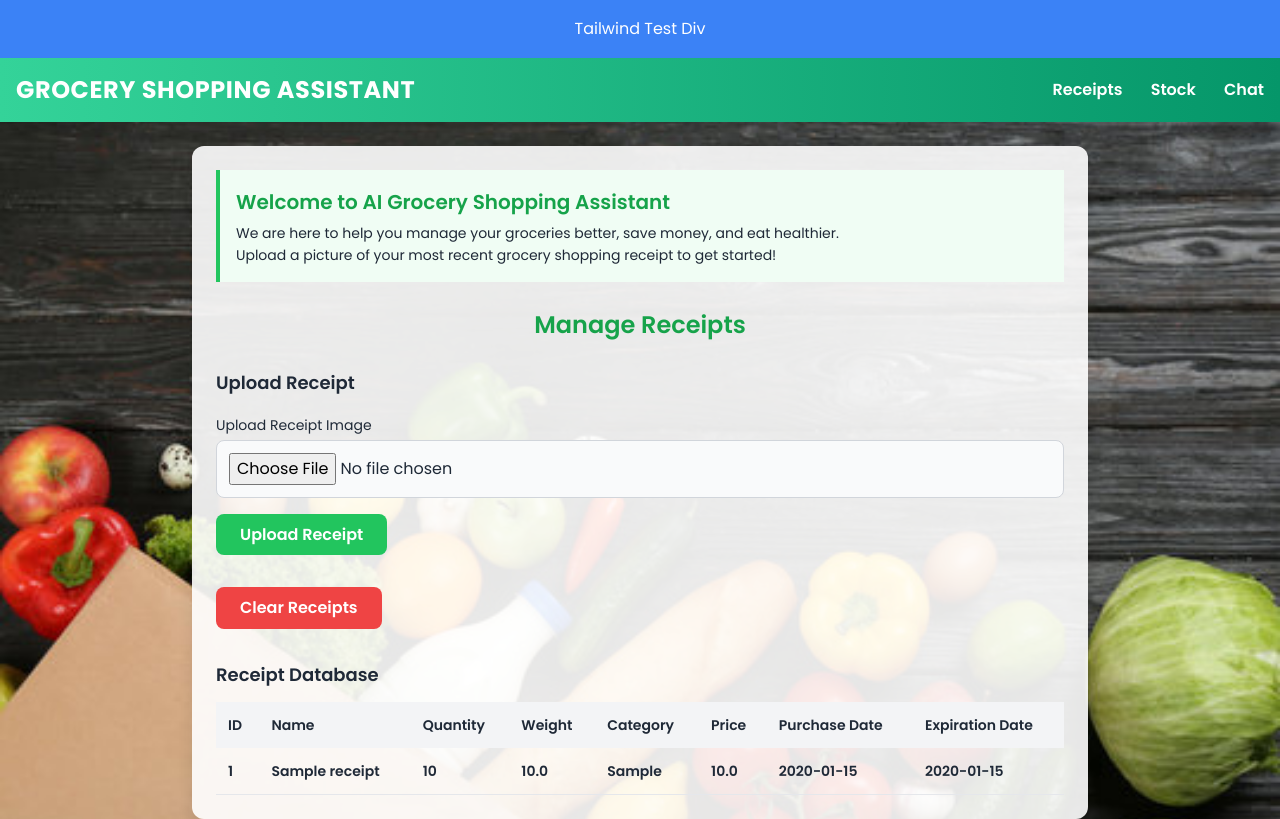
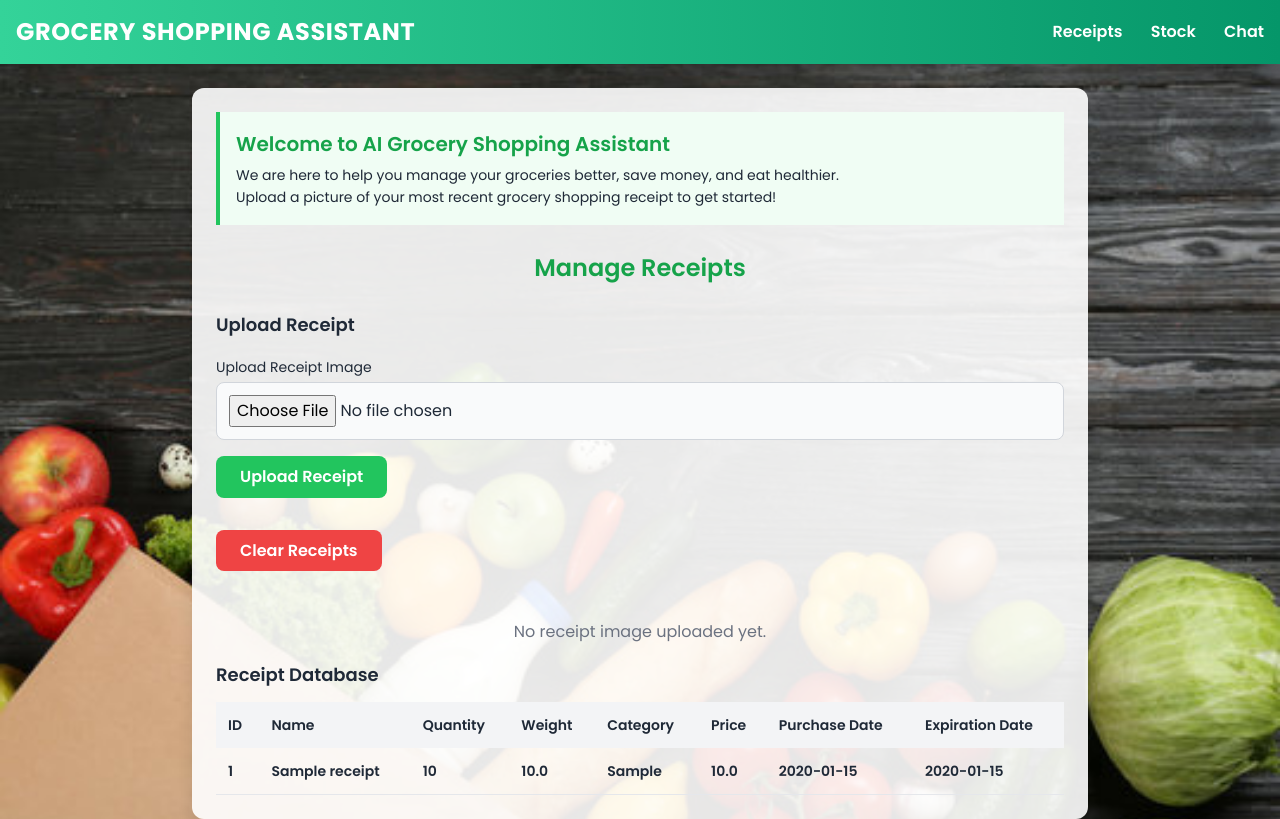
Before and after one commit to DATUMBRIGHT/SMART_GROCERY_SHOPING-ASSISTANT, a Flask app: page / in a window 1280 px wide. Run offline with Flask 3, Linux system fonts and the light colour scheme; tables that the repository leaves empty hold one stand-in row (values such as "Sample post"); some libraries are stand-ins or nearby versions.

Commit message:
image display in receipt added

```diff
--- a/src/constants/config.yaml
+++ b/src/constants/config.yaml
@@ -14,5 +14,5 @@ deepseek:
   model: deepseek-chat
 
 upload:
-  allowed_extensions: ['png', 'jpeg', 'jpg']
+  allowed_extensions: ['.png', '.jpeg', '.jpg']
   max_content_length: 16777216  # 16MB in bytes
--- a/src/main.py
+++ b/src/main.py
@@ -1,4 +1,4 @@
-from flask import Flask, render_template, url_for, redirect, flash, request, jsonify
+from flask import Flask, render_template, url_for, redirect, flash, request, jsonify,send_from_directory
 from flask_wtf import FlaskForm, CSRFProtect
 from wtforms import FileField, SubmitField,StringField
 from wtforms.validators import DataRequired, NumberRange
@@ -9,7 +9,9 @@ from pathlib import Path
 from werkzeug.utils import secure_filename
 from dotenv import load_dotenv
 import random
+import uuid
 import yaml
+import arrow
 from mysql.connector import pooling
 from datetime import datetime
 from markdown import markdown
@@ -88,13 +90,16 @@ class ChatForm(FlaskForm):
 class DeleteChatForm(FlaskForm):
     submit = SubmitField('Delete Chat')
 
+
+#home page
 @app.route('/')
 def index():
     receipt_items = receipt_agent.fetch_all_items()
+    logger.info(f"Fetched {len(receipt_items)} receipt items")
     form = ReceiptUploadForm()
     return render_template('receipt.html', receipt_items=receipt_items, form=form)
 
-
+#stock page
 @app.route('/stock')
 def stock():
     stock_items = stock_agent.fetch_all_items()
@@ -102,34 +107,50 @@ def stock():
     dsf = DeleteStockForm()
     return render_template('stock.html', stock_items=stock_items, stock_form=stock_form,dsf = dsf)
 
+
+#upload receipt page
 @app.route('/upload/receipt', methods=['POST'])
 def upload_receipt():
     form = ReceiptUploadForm()
     if not form.validate_on_submit():
         flash('Invalid form submission')
-        return redirect(url_for('index'))
+        receipt_items = receipt_agent.fetch_all_items()
+        return render_template('receipt.html', form=form, receipt_items=receipt_items)
 
     file = form.receipt_image.data
     filename = secure_filename(file.filename)
-    if not filename.lower().endswith(tuple(ALLOWED_EXTENSIONS)):
-        flash(f"Invalid file type. Allowed types: {', '.join(ALLOWED_EXTENSIONS)}")
-        return redirect(url_for('index'))
+    file_ext = os.path.splitext(filename)[1].lower()  # e.g., '.jpg'
+    if file_ext not in ALLOWED_EXTENSIONS:
+        flash(f"Invalid file type. Allowed types: {', '.join(ext.lstrip('.') for ext in ALLOWED_EXTENSIONS)}")
+        logger.warning(f"Invalid file type: {filename}")
+        receipt_items = receipt_agent.fetch_all_items()
+        return render_template('receipt.html', form=form, receipt_items=receipt_items)
 
-    temp_path = os.path.join(app.config['UPLOAD_FOLDER'], filename)
+    # Generate unique filename
+    unique_filename = f"{uuid.uuid4().hex}{file_ext}"
+    temp_path = os.path.join(app.config['UPLOAD_FOLDER'], unique_filename)
     file.save(temp_path)
 
     try:
+        # Process receipt but don't save to DB
         receipt_items = receipt_agent.process_receipt(temp_path)
-        receipt_agent.save_data(receipt_items)
-        flash(f"Processed and saved {len(receipt_items)} receipt items")
+        logger.info(f"Processed {len(receipt_items)} receipt items")
+        flash(f"Processed {len(receipt_items)} receipt items")
+        # Render receipt.html with filename and items
+        return render_template('receipt.html', form=form, filename=unique_filename, receipt_items=receipt_items)
     except Exception as e:
         flash(f"Error processing receipt: {str(e)}")
-    finally:
+        logger.error(f"Error processing receipt: {str(e)}")
+        # Delete image only on error
         if os.path.exists(temp_path):
             os.remove(temp_path)
+        receipt_items = receipt_agent.fetch_all_items()
+        return render_template('receipt.html', form=form, receipt_items=receipt_items)
+@app.route('/uploads/<filename>')
+def serve_image(filename):
+    return send_from_directory(app.config['UPLOAD_FOLDER'], filename)
 
-    return redirect(url_for('index'))
-
+#upload stock page
 @app.route('/upload/stock', methods=['POST'])
 def upload_stock():
     form = StockUploadForm()
@@ -168,13 +189,11 @@ def upload_stock():
 
     return redirect(url_for('stock'))
 
-
-
-
-
+#chat page
 @app.route('/chat', methods=['GET', 'POST'])
 def chat():
     chat_form = ChatForm()
+    clear_chat_form = DeleteChatForm()
     response = None
     query = None
 
@@ -184,45 +203,16 @@ def chat():
     if chat_form.validate_on_submit():
         query = chat_form.query.data
         try:
-            # Get raw response from the analyzer
             raw_response = analyzer.query(query)
-
-            # Convert markdown to HTML
             html_response = markdown(raw_response, extensions=['extra'])
-
-            # Wrap the HTML in a styled container with Tailwind classes
             styled_response = f'''
             <div class="prose prose-sm max-w-none">
                 {html_response}
             </div>
-            <style>
-                .prose h3 {{
-                    @apply text-lg font-semibold text-green-600 flex items-center gap-2 mb-2;
-                }}
-                .prose p {{
-                    @apply text-sm text-gray-700 mb-2;
-                }}
-                .prose ul {{
-                    @apply list-disc list-inside text-sm text-gray-700 mb-2;
-                }}
-                .prose li {{
-                    @apply mb-1;
-                }}
-                .prose strong {{
-                    @apply font-semibold text-gray-800;
-                }}
-                /* Highlight Pro Tip section */
-                .prose p:has(strong:contains("Pro Tip:")) {{
-                    @apply mt-4 p-3 bg-yellow-50 rounded-lg shadow;
-                }}
-                .prose p:has(strong:contains("Pro Tip:")) strong {{
-                    @apply text-yellow-600;
-                }}
-            </style>
             '''
+            response = styled_response
+            timestamp = arrow.now().format('MMM D, HH:mm')
 
-            response = styled_response
-            timestamp = datetime.now().strftime('%b %d, %H:%M')
             session['chat_history'].append({
                 'text': query,
                 'is_user': True,
@@ -257,8 +247,38 @@ def chat():
         flash("Please enter a valid query", "danger")
         logger.warning("Invalid form submission on /chat")
 
-    return render_template('chat.html', chat_form=chat_form, response=response, query=query, messages=session.get('chat_history', []))
+    return render_template('chat.html', chat_form=chat_form, clear_chat_form=clear_chat_form, response=response, query=query, messages=session.get('chat_history', []))
 
+#clear chat
+@app.route('/clear_chat', methods=['POST'])
+def clear_chat():
+    try:
+        clear_chat_form = DeleteChatForm()
+        logger.debug(f"Clear chat form data: {request.form}, CSRF: {clear_chat_form.csrf_token.data}")
+        if clear_chat_form.validate_on_submit():
+            session['chat_history'] = []  # Clear chat history (your exact line)
+            session.modified = True
+            flash('Chat history cleared successfully', 'success')
+            logger.info("Chat history cleared successfully")
+            if request.headers.get('HX-Request'):
+                logger.debug("Returning HTMX response for clear chat")
+                return '<div id="chat-window" class="flex-1 overflow-y-auto p-4 space-y-4 animate-fade-in"><div class="text-center text-gray-500 text-sm mt-4">Start the conversation by asking a question!</div></div>'
+            return redirect(url_for('chat'))  # Your redirect
+        else:
+            flash('Failed to clear chat history. Please try again.', 'error')  # Your message
+            logger.warning(f"Form validation failed: {clear_chat_form.errors}")
+            if request.headers.get('HX-Request'):
+                return '<div id="chat-window" class="flex-1 overflow-y-auto p-4 space-y-4 animate-fade-in"><div class="text-center text-gray-500 text-sm mt-4">Start the conversation by asking a question!</div></div>', 400
+            return redirect(url_for('chat')), 400  # Your status
+    except Exception as e:
+        flash(f'An error occurred: {str(e)}', 'error')  # Your message
+        logger.error(f"Error clearing chat: {str(e)}")
+        if request.headers.get('HX-Request'):
+            return '<div id="chat-window" class="flex-1 overflow-y-auto p-4 space-y-4 animate-fade-in"><div class="text-center text-gray-500 text-sm mt-4">Start the conversation by asking a question!</div></div>', 500
+        return redirect(url_for('chat')), 500
+
+
+#delete receipts
 @app.route('/delete_receipts', methods=['POST'])
 def delete_receipts():
     try:
@@ -270,7 +290,7 @@ def delete_receipts():
     return redirect(url_for('index'))
 
 
-
+#delete stock
 @app.route('/delete_stock', methods=['POST'])
 def delete_stock():
 
@@ -292,4 +312,4 @@ def delete_stock():
 
 
 if __name__ == '__main__':
-    app.run(debug=True,port=5001)
+    app.run(debug=True,port=5002)
--- a/src/templates/base.html
+++ b/src/templates/base.html
@@ -16,8 +16,7 @@
   <link href="https://fonts.googleapis.com/css2?family=Poppins:wght@400;600;700&display=swap" rel="stylesheet" onload="console.log('Google Fonts loaded')" onerror="console.error('Failed to load Google Fonts')">
 </head>
 <body>
-  <!-- Test Div to Confirm Tailwind -->
-  <div class="bg-blue-500 text-white p-4 text-center">Tailwind Test Div</div>
+
 
   <!-- Navbar -->
   <nav class="bg-gradient-to-r from-green-400 to-green-600 shadow-lg p-4">
--- a/src/templates/receipt.html
+++ b/src/templates/receipt.html
@@ -32,6 +32,18 @@
     {{ form.hidden_tag() }}
     <button type="submit" class="clear-button">Clear Receipts</button>
   </form>
+
+  <!-- Show Receipt Image -->
+<!-- Show Receipt Image -->
+<div class="flex justify-center">
+  <div class="max-h-96 overflow-y-auto p-4">
+    {% if filename %}
+      <img src="{{ url_for('serve_image', filename=filename) }}" alt="Receipt Image" class="receipt-image max-w-full h-auto mx-auto">
+    {% else %}
+      <p class="text-center text-gray-500">No receipt image uploaded yet.</p>
+    {% endif %}
+  </div>
+</div>
 
   <!-- Receipt Database -->
   <div>
```
Also changed, not shown: src/templates/chat.html (+11 -0 lines), src/uploads/405fd4d7d7fd4a39a846c1dc20b6369b.jpg (added), src/uploads/ffd891fb6c404be6a57ac79dbe87bc60.jpg (added).
